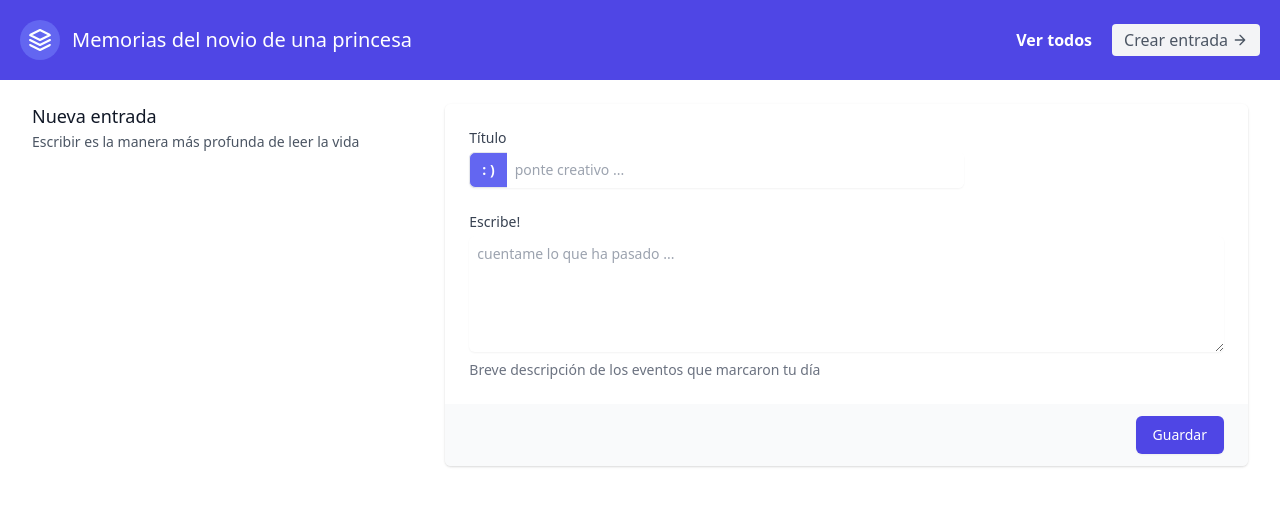
After one commit to la2mdev/simple-django-web-diary, a Django app: page /new-entry/ in a window 1280 px wide. The commit adds this page. Shown: the top 506 px of the page. Run offline with Django 3.2, Linux system fonts and the light colour scheme.

Commit message:
second commit

```diff
--- /dev/null
+++ b/requirements.txt
@@ -0,0 +1,4 @@
+asgiref==3.3.1
+Django==3.1.7
+pytz==2021.1
+sqlparse==0.4.1
--- a/src/diary/settings.py
+++ b/src/diary/settings.py
@@ -104,7 +104,7 @@ AUTH_PASSWORD_VALIDATORS = [
 # Internationalization
 # https://docs.djangoproject.com/en/3.1/topics/i18n/
 
-LANGUAGE_CODE = 'en-us'
+LANGUAGE_CODE = 'es'
 
 TIME_ZONE = 'UTC'
 
--- a/src/entries/models.py
+++ b/src/entries/models.py
@@ -6,5 +6,8 @@ class Entry(models.Model):
     content = models.TextField()
     date_posted = models.DateTimeField(auto_now_add=True)
 
+    class Meta:
+        ordering = ('-date_posted',)
+
     def __str__(self):
         return f'{self.title}[:20] ...'
--- a/src/entries/urls.py
+++ b/src/entries/urls.py
@@ -4,5 +4,6 @@ from . import views
 
 app_name = 'entries'
 urlpatterns = [
-    path('', views.index, name='index')
+    path('', views.index, name='index'),
+    path('new-entry/', views.new_entry, name='new_entry')
 ]
--- a/src/entries/views.py
+++ b/src/entries/views.py
@@ -1,5 +1,18 @@
 from django.shortcuts import render
+from django.core.paginator import Paginator
+from .models import Entry
 
 
 def index(request):
-    return render(request, 'entries/index.html')
+    entries = Entry.objects.all()
+    paginator = Paginator(entries, 10)
+
+    page_number = request.GET.get('page')
+    page_obj = paginator.get_page(page_number)
+
+    context = {'page_obj': page_obj}
+    return render(request, 'entries/index.html', context)
+
+
+def new_entry(request):
+    return render(request, 'entries/form.html')
--- a/src/templates/base.html
+++ b/src/templates/base.html
@@ -8,12 +8,16 @@
     <title>web diary</title>
   </head>
   <body>
+    {% url 'entries:index' as index %}
     {% include 'components/navbar.html' %}
     <main>
       <div class="max-w-7xl mx-auto py-6 sm:px-6 lg:px-8">
         {% block content %} {% endblock content %}
       </div>
     </main>
-    {% include 'components/pagination.html' %}
+
+    {% if request.path == index %}
+      {% include 'components/pagination.html' %}
+    {% endif %}
   </body>
 </html>
--- a/src/templates/components/navbar.html
+++ b/src/templates/components/navbar.html
@@ -26,7 +26,7 @@
     >
       <a href="{% url 'entries:index' %}" class="mr-5 text-white font-bold hover:text-pink-500">Ver todos</a>
     </nav>
-    <button
+    <a href="{% url 'entries:new_entry' %}"
       class="inline-flex items-center bg-gray-100 border-0 py-1 px-3 focus:outline-none hover:bg-gray-200 hover:text-pink-600 rounded text-base mt-4 md:mt-0"
     >
       Crear entrada
@@ -41,6 +41,6 @@
       >
         <path d="M5 12h14M12 5l7 7-7 7"></path>
       </svg>
-    </button>
+    </a>
   </div>
 </header>
--- a/src/templates/components/pagination.html
+++ b/src/templates/components/pagination.html
@@ -2,18 +2,22 @@
   class="bg-white px-5 py-6 flex items-center justify-between border-t border-gray-200 sm:px-6"
 >
   <div class="flex-1 flex justify-between sm:hidden">
+    {% if page_obj.has_previous %}
       <a
         href="#"
         class="relative inline-flex items-center px-4 py-2 border border-gray-300 text-sm font-medium rounded-md text-gray-700 bg-white hover:text-gray-500"
       >
         Previous
       </a>
+    {% endif %}
+    {% if page_obj.has_next %}
       <a
         href="#"
         class="ml-3 relative inline-flex items-center px-4 py-2 border border-gray-300 text-sm font-medium rounded-md text-gray-700 bg-white hover:text-gray-500"
       >
         Next
       </a>
+    {% endif %}
   </div>
   <div class="hidden sm:flex-1 sm:flex sm:items-center sm:justify-between">
     <div>
--- /dev/null
+++ b/src/templates/entries/form.html
@@ -0,0 +1,78 @@
+{% extends 'base.html' %}
+
+{% block content %}
+<div>
+  <div class="md:grid md:grid-cols-3 md:gap-6">
+    <div class="md:col-span-1">
+      <div class="px-4 sm:px-0">
+        <h3 class="text-lg font-medium leading-6 text-gray-900">Nueva entrada</h3>
+        <p class="mt-1 text-sm text-gray-600">
+          Escribir es la manera más profunda de leer la vida
+        </p>
+      </div>
+    </div>
+    <div class="mt-5 md:mt-0 md:col-span-2">
+      <form action="#" method="POST">
+        <div class="shadow sm:rounded-md sm:overflow-hidden">
+          <div class="px-4 py-5 bg-white space-y-6 sm:p-6">
+            <div class="grid grid-cols-3 gap-6">
+              <div class="col-span-3 sm:col-span-2">
+                <label
+                  for="company_website"
+                  class="block text-sm font-medium text-gray-700"
+                >
+                  Título
+                </label>
+                <div class="mt-1 flex rounded-md shadow-sm">
+                  <span
+                    class="inline-flex items-center px-3 rounded-l-md border border-r-0 bg-indigo-500 text-white text-sm font-bold"
+                  >
+                    : )
+                  </span>
+                  <input
+                    type="text"
+                    name="company_website"
+                    id="company_website"
+                    class="focus:ring-indigo-500 focus:border-indigo-500 flex-1 block w-full rounded-none rounded-r-md sm:text-sm border-gray-300 p-2"
+                    placeholder="ponte creativo ..."
+                  />
+                </div>
+              </div>
+            </div>
+
+            <div>
+              <label
+                for="about"
+                class="block text-sm font-medium text-gray-700"
+              >
+                Escribe!
+              </label>
+              <div class="mt-1">
+                <textarea
+                  id="about"
+                  name="about"
+                  rows="5"
+                  class="shadow-sm focus:ring-indigo-500 focus:border-indigo-500 mt-1 block w-full sm:text-sm border-gray-300 rounded-md p-2"
+                  placeholder="cuentame lo que ha pasado ..."
+                ></textarea>
+              </div>
+              <p class="mt-2 text-sm text-gray-500">
+                Breve descripción de los eventos que marcaron tu día
+              </p>
+            </div>
+
+          </div>
+          <div class="px-4 py-3 bg-gray-50 text-right sm:px-6">
+            <button
+              type="submit"
+              class="inline-flex justify-center py-2 px-4 border border-transparent shadow-sm text-sm font-medium rounded-md text-white bg-indigo-600 hover:bg-indigo-700 focus:outline-none focus:ring-2 focus:ring-offset-2 focus:ring-indigo-500"
+            >
+              Guardar
+            </button>
+          </div>
+        </div>
+      </form>
+    </div>
+  </div>
+</div>
+{% endblock content %}
```
Also changed, not shown: src/templates/entries/index.html (+8 -8 lines), src/entries/migrations/0001_initial.py (added). Lines whose indentation alone changed are shown as unchanged.
